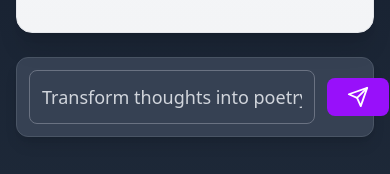
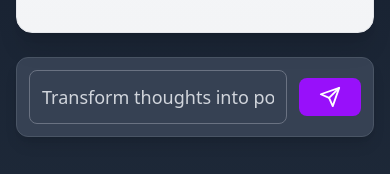
Before and after one commit to DheerajRay-01/ankahe-lafz-ai, a React (Vite) app: page / in a window 390 px wide. Shown: the part 611-785 px from the top of the page. Built offline with nearby package versions, Linux system fonts and the light colour scheme; no server answers; a web font is replaced by a local one.

Commit message:
Updated UI and responsiveness fixes

```diff
--- a/index.html
+++ b/index.html
@@ -12,18 +12,16 @@
     <!-- 🔹 Open Graph (For Social Media Sharing) -->
     <meta property="og:title" content="AnkaheLafz - AI-Powered Poetry & Shayari Generator" />
     <meta property="og:description" content="Express your emotions with AI-generated poetry and shayari in Hindi, English, and Hinglish." />
-    <meta property="og:url" content="https://yourwebsite.com/" />
+    <meta property="og:url" content="https://ankahe-lafz-ai.vercel.app/" />
     <meta property="og:type" content="website"/>
 
     <!-- 🔹 Structured Data (SEO Boost for Google) -->
     <script type="application/ld+json">
     {
-      "@context": "https://schema.org",
       "@type": "Website",
       "name": "AnkaheLafz",
-      "url": "https://yourwebsite.com/",
+      "url": "https://ankahe-lafz-ai.vercel.app/",
       "description": "AI-powered poetry and shayari generator in Hindi, English, and Hinglish.",
-      "image": "https://yourwebsite.com/logo.png",
       "author": {
         "@type": "Person",
       }
--- a/src/components/ChatScreen.jsx
+++ b/src/components/ChatScreen.jsx
@@ -72,7 +72,7 @@ function ChatScreen() {
 >
   <input
     type="text"
-          className="flex-1 p-3 bg-transparent border border-gray-500 rounded-lg outline-none focus:ring-2 focus:ring-purple-400 placeholder-gray-300 text-lg"
+    className="flex-1 min-w-0 p-3 bg-transparent border border-gray-500 rounded-lg outline-none focus:ring-2 focus:ring-purple-400 placeholder-gray-300 text-lg"
     onChange={(e) => setPrompt(e.target.value)}
     value={prompt}
     placeholder="Transform thoughts into poetry...."
@@ -80,14 +80,15 @@ function ChatScreen() {
   />
   <button
     type="submit"
-          className={`flex items-center justify-center bg-purple-600 text-white px-5 py-2 rounded-lg transition-all ${
+    className={`flex items-center justify-center whitespace-nowrap bg-purple-600 text-white px-5 py-2 rounded-lg transition-all ${
       isLoading ? "opacity-50 cursor-not-allowed" : "hover:bg-purple-500"
     }`}
     disabled={isLoading}
   >
-          {isLoading ? "Shaping Verses." : <Send size={22} />}
+    {isLoading ? "Crafting..." : <Send size={22} />}
   </button>
 </form>
+
     </div>
   );
 }
--- a/src/components/ResponseBox.jsx
+++ b/src/components/ResponseBox.jsx
@@ -44,7 +44,7 @@ function ResponseBox({ res, isGet,setLan,lang }) {
         }}
       />
 
-<div className="absolute top-2 right-2 sm:top-4 sm:right-4 flex flex-col items-center gap-3">
+<div className="absolute top-2 right-1 sm:top-4 sm:right-4 flex flex-col items-center gap-3">
   {/* Copy Button */}
 
   {!isGet && (
```
Also changed, not shown: src/assets/image.png, 1 other file (tests, documents, lock files or other folders). Lines whose indentation alone changed are shown as unchanged.
